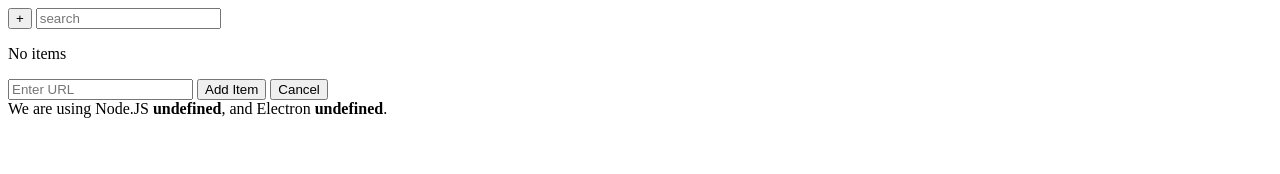
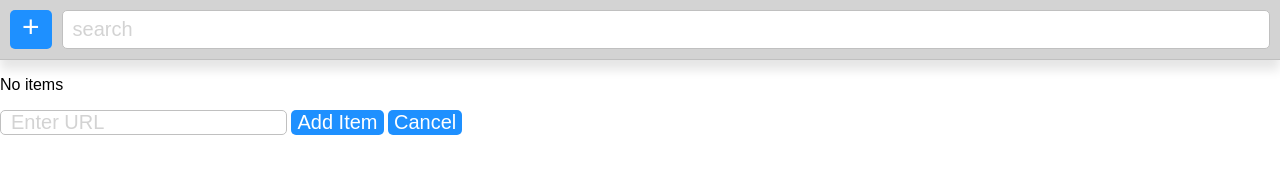
Before and after one commit to godfreypj/bookmarkApp, an Electron app: page renderer/main.html in a window 1280 px wide. Drawn offline with Linux system fonts and the light colour scheme.

Commit message:
Simple style added, updated main HTML/CSS

```diff
--- a/main.js
+++ b/main.js
@@ -29,7 +29,7 @@ function createWindow () {
   state.manage(mainWindow)
 
   // Open DevTools - Remove for PRODUCTION!
-  mainWindow.webContents.openDevTools();
+  // mainWindow.webContents.openDevTools();
 
   // Listen for window being closed
   mainWindow.on('closed',  () => {
--- a/renderer/main.css
+++ b/renderer/main.css
@@ -0,0 +1,53 @@
+html, body {
+    height: 100%;
+}
+
+body {
+    font: caption;
+    margin: 0;
+    display: flex;
+    flex-flow: column;
+}
+
+button {
+    background: dodgerblue;
+    color: white;
+    border-radius: 5px;
+    border: none;
+    font-size: 20px;
+    outline: none;
+}
+
+input {
+    font-size: 20px;
+    border-radius: 5px;
+    border: 1px solid silver;
+    padding: 0px 10px;
+}
+
+input::placeholder {
+    color: lightgray;
+}
+
+header {
+    background: lightgray;
+    display: flex;
+    padding: 10px;
+    font-weight: bold;
+    border-bottom: 1px solid silver;
+    box-shadow: 0px 10px 10px rgba(0,0,0,0.1);
+}
+
+#show-modal {
+    padding: 0px 12px 5px;
+    margin-right: 10px;
+    font-size: 30px;
+}
+
+#search {
+    flex-grow: 1;
+}
+
+#items {
+    flex-grow: 1;
+}
--- a/renderer/main.html
+++ b/renderer/main.html
@@ -3,7 +3,8 @@
   <head>
     <meta charset="UTF-8">
     <meta http-equiv="Content-Security-Policy" content="script-src 'self' 'unsafe-inline'">
-    <title>Hello World!</title>
+    <title>Readit</title>
+    <link rel="stylesheet" href="main.css">
   </head>
   <body>
       <!-- Header -->
@@ -25,11 +26,6 @@
           <button id="close-modal">Cancel</button>
       </div>
 
-    We are using Node.JS <strong><script>document.write(process.versions.node)</script></strong>,
-    and Electron <strong><script>document.write(process.versions.electron)</script></strong>.
-
-    <br>
-
     <script>
       require("./app.js")
     </script>
```
